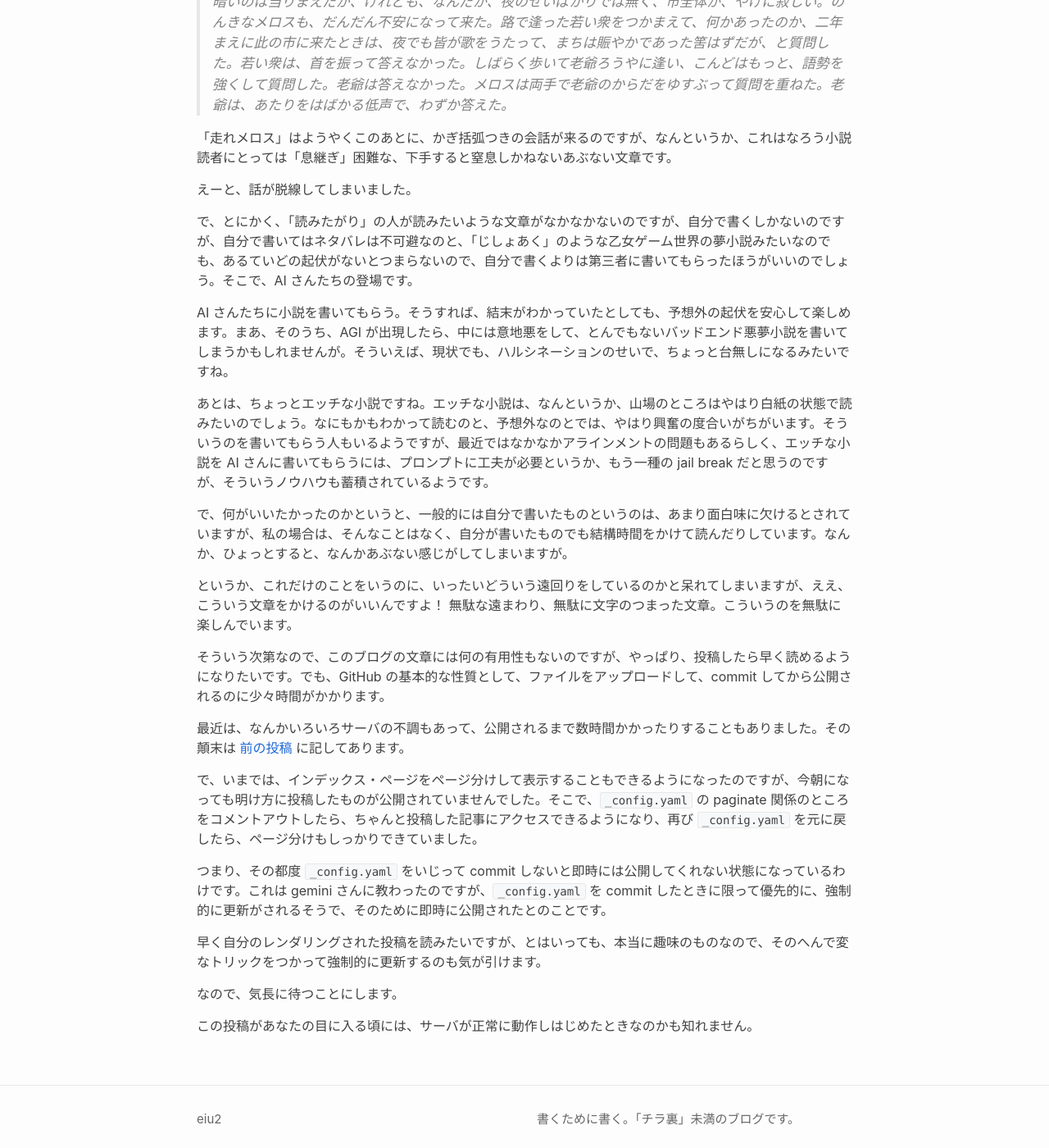
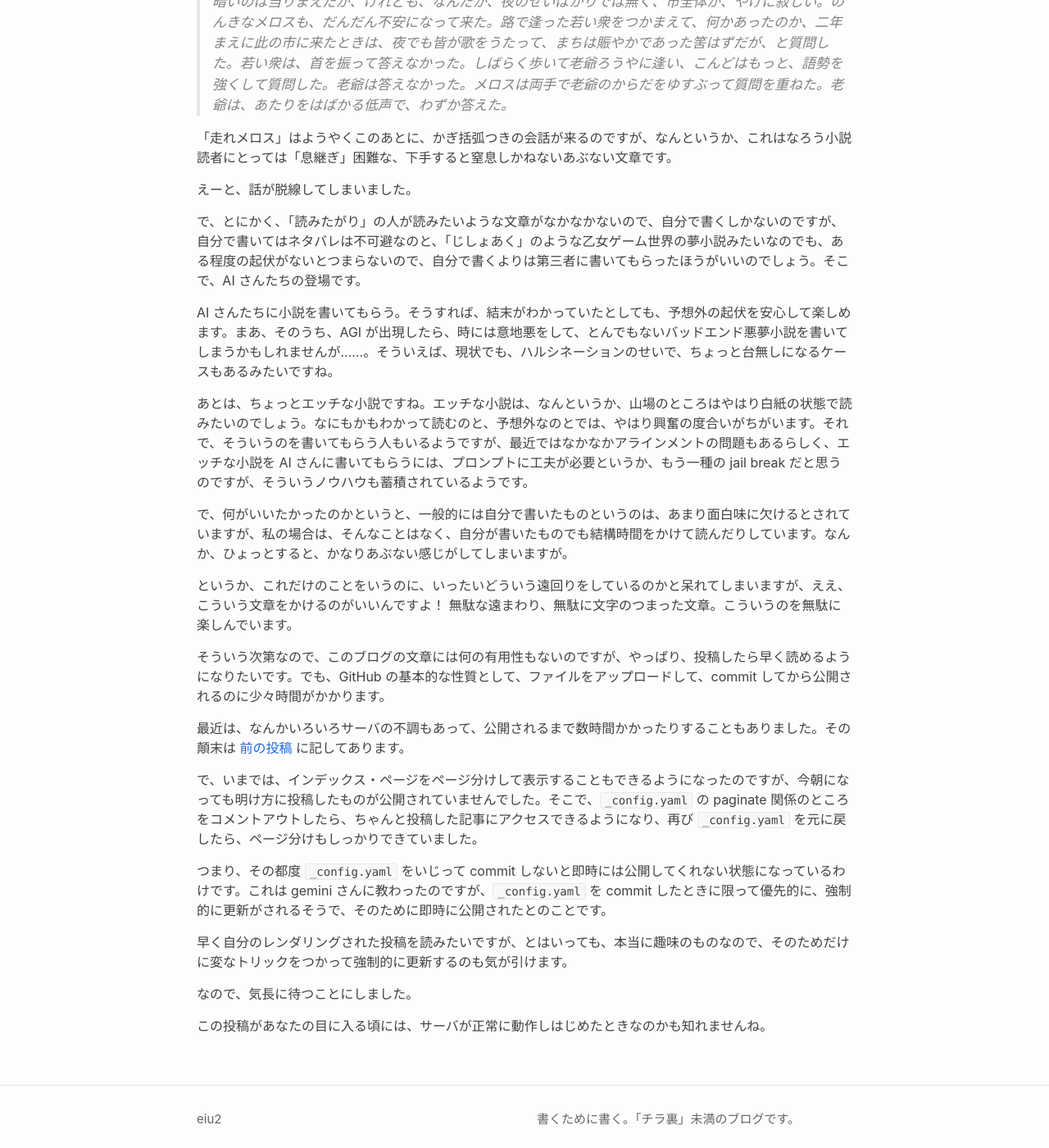
Before and after one commit to eiu2/eiu2.github.com, a Jekyll site: the page built from _posts/2026-07-04-will.md, in a window 1280 px wide and 1400 px high, scrolled down 2249 px. Shown: the whole window at 82% size. Built offline with Jekyll 4.4.1, drawn with Linux system fonts in a browser that asks for light colours; nearby versions of some CDN libraries; some of the changed text lies outside the part shown.

Commit message:
Update 2026-07-04-will.md

```diff
--- a/_posts/2026-07-04-will.md
+++ b/_posts/2026-07-04-will.md
@@ -14,7 +14,7 @@ title: この手紙があなたの手に落ちる頃には……
 >
 > 　私ははっと思った。今までざわざわと動いていた私の胸が一度に凝結したように感じた。私はまた逆に頁をはぐり返した。そうして一枚に一句ぐらいずつの割で倒(さかさ)に読んで行った。私は咄嗟の間に、私の知らなければならない事を知ろうとして、ちらちらする文字を、眼で刺し通そうと試みた。その時私の知ろうとするのは、ただ先生の安否だけであった。先生の過去、かつて先生が私に話そうと約束した薄暗いその過去、そんなものは私に取って、全く無用であった。私は倒(さかさ)まに頁をはぐりながら、私に必要な知識を容易に与えてくれないこの長い手紙を自烈(じれっ)たそうに畳んだ。
 
-田舎での緩慢な生活、父親が死へと向う緩慢な時間。なにもかもが緩慢な状況で、一気にものごとが動き出す境界にあるのが、この文です。
+田舎での緩慢な生活、父親が死へと向う緩慢な時間。なにもかもが緩慢な状況で、一気にものごとが動き出す境界に位置しているのが、この文です。
 
 なんというか、思わず、柄にもない話をしてしまいました。話を変えましょう。
 
@@ -36,7 +36,7 @@ title: この手紙があなたの手に落ちる頃には……
 
 しかし、それは私の思い違いというのは最近知りました。
 
-私はどちらかというと、「書きたがり」の人間に属するので盲点だったのですが、とにかく、大量の活字を読みたい。なろう小説でも、イラストが一つもない同人誌でもいいから、なるべくぶ厚い煉瓦みたいなやつを読みたい。と、いう「読みたがり」の人がそれなりに存在することを知りました。まあ、そういう人は、自分の需要を満すために、書く側の人間であることも多いのですが。
+私はどちらかというと「書きたがり」の人間に属するので盲点だったのですが、とにかく大量の活字を読みたい。なろう小説でも、イラストが一つもない同人誌でもいいから、なるべくぶ厚い煉瓦みたいなやつを読みたい。と、いう「読みたがり」の人がそれなりに存在することを知りました。まあ、そういう人は、自分の需要を満すために、書く側の人間であることも多いのですが。
 
 もちろん、文字がびっしりと並んだ小説なんてそんなにあるものではありません。
 
@@ -48,13 +48,13 @@ title: この手紙があなたの手に落ちる頃には……
 
 えーと、話が脱線してしまいました。
 
-で、とにかく、「読みたがり」の人が読みたいような文章がなかなかないのですが、自分で書くしかないのですが、自分で書いてはネタバレは不可避なのと、「じしょあく」のような乙女ゲーム世界の夢小説みたいなのでも、あるていどの起伏がないとつまらないので、自分で書くよりは第三者に書いてもらったほうがいいのでしょう。そこで、AI さんたちの登場です。
+で、とにかく、「読みたがり」の人が読みたいような文章がなかなかないので、自分で書くしかないのですが、自分で書いてはネタバレは不可避なのと、「じしょあく」のような乙女ゲーム世界の夢小説みたいなのでも、ある程度の起伏がないとつまらないので、自分で書くよりは第三者に書いてもらったほうがいいのでしょう。そこで、AI さんたちの登場です。
 
-AI さんたちに小説を書いてもらう。そうすれば、結末がわかっていたとしても、予想外の起伏を安心して楽しめます。まあ、そのうち、AGI が出現したら、中には意地悪をして、とんでもないバッドエンド悪夢小説を書いてしまうかもしれませんが。そういえば、現状でも、ハルシネーションのせいで、ちょっと台無しになるみたいですね。
+AI さんたちに小説を書いてもらう。そうすれば、結末がわかっていたとしても、予想外の起伏を安心して楽しめます。まあ、そのうち、AGI が出現したら、時には意地悪をして、とんでもないバッドエンド悪夢小説を書いてしまうかもしれませんが……。そういえば、現状でも、ハルシネーションのせいで、ちょっと台無しになるケースもあるみたいですね。
 
-あとは、ちょっとエッチな小説ですね。エッチな小説は、なんというか、山場のところはやはり白紙の状態で読みたいのでしょう。なにもかもわかって読むのと、予想外なのとでは、やはり興奮の度合いがちがいます。そういうのを書いてもらう人もいるようですが、最近ではなかなかアラインメントの問題もあるらしく、エッチな小説を AI さんに書いてもらうには、プロンプトに工夫が必要というか、もう一種の jail break だと思うのですが、そういうノウハウも蓄積されているようです。
+あとは、ちょっとエッチな小説ですね。エッチな小説は、なんというか、山場のところはやはり白紙の状態で読みたいのでしょう。なにもかもわかって読むのと、予想外なのとでは、やはり興奮の度合いがちがいます。それで、そういうのを書いてもらう人もいるようですが、最近ではなかなかアラインメントの問題もあるらしく、エッチな小説を AI さんに書いてもらうには、プロンプトに工夫が必要というか、もう一種の jail break だと思うのですが、そういうノウハウも蓄積されているようです。
 
-で、何がいいたかったのかというと、一般的には自分で書いたものというのは、あまり面白味に欠けるとされていますが、私の場合は、そんなことはなく、自分が書いたものでも結構時間をかけて読んだりしています。なんか、ひょっとすると、なんかあぶない感じがしてしまいますが。
+で、何がいいたかったのかというと、一般的には自分で書いたものというのは、あまり面白味に欠けるとされていますが、私の場合は、そんなことはなく、自分が書いたものでも結構時間をかけて読んだりしています。なんか、ひょっとすると、かなりあぶない感じがしてしまいますが。
 
 というか、これだけのことをいうのに、いったいどういう遠回りをしているのかと呆れてしまいますが、ええ、こういう文章をかけるのがいいんですよ！ 無駄な遠まわり、無駄に文字のつまった文章。こういうのを無駄に楽しんでいます。
 
@@ -68,8 +68,8 @@ AI さんたちに小説を書いてもらう。そうすれば、結末がわ
 
 つまり、その都度 `_config.yaml` をいじって commit しないと即時には公開してくれない状態になっているわけです。これは gemini さんに教わったのですが、`_config.yaml` を commit したときに限って優先的に、強制的に更新がされるそうで、そのために即時に公開されたとのことです。
 
-早く自分のレンダリングされた投稿を読みたいですが、とはいっても、本当に趣味のものなので、そのへんで変なトリックをつかって強制的に更新するのも気が引けます。
+早く自分のレンダリングされた投稿を読みたいですが、とはいっても、本当に趣味のものなので、そのためだけに変なトリックをつかって強制的に更新するのも気が引けます。
 
-なので、気長に待つことにします。
+なので、気長に待つことにしました。
 
-この投稿があなたの目に入る頃には、サーバが正常に動作しはじめたときなのかも知れません。
+この投稿があなたの目に入る頃には、サーバが正常に動作しはじめたときなのかも知れませんね。
```
